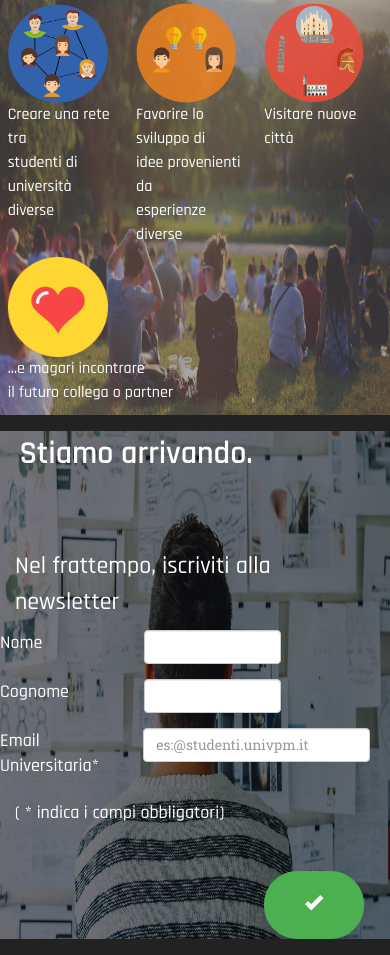
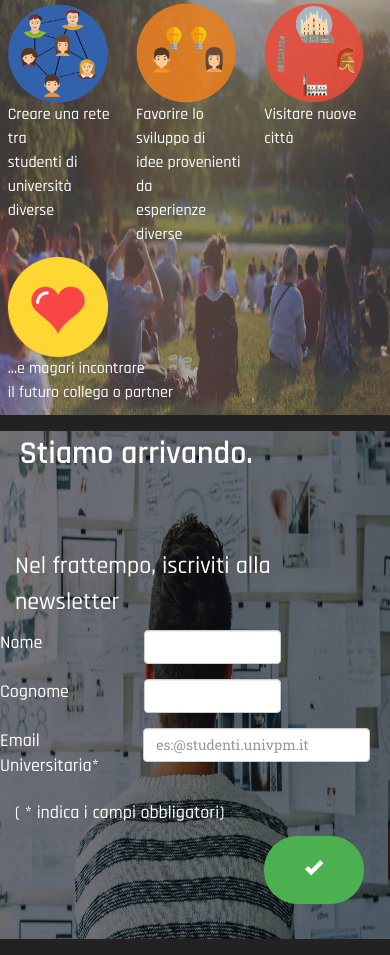
Before and after one commit to Giachelli/Lensooni, a website: page index.html in a window 390 px wide. Shown: the part 2907-3862 px from the top of the page. Drawn offline with nearby package versions, Linux system fonts and the light colour scheme; some packages are replaced by stand-ins of ours; a script that the page names is missing; a web font is replaced by a local one.

Commit message:
Prima versione

```diff
--- a/css/lensooni.css
+++ b/css/lensooni.css
@@ -748,7 +748,7 @@ img::-moz-selection {
 
      .btn-more-left {
 	    padding-left: 70%;
-	    padding-top:10%;
+	    padding-bottom:10%;
     }
 /*
     #testoSottoFase1{
```
